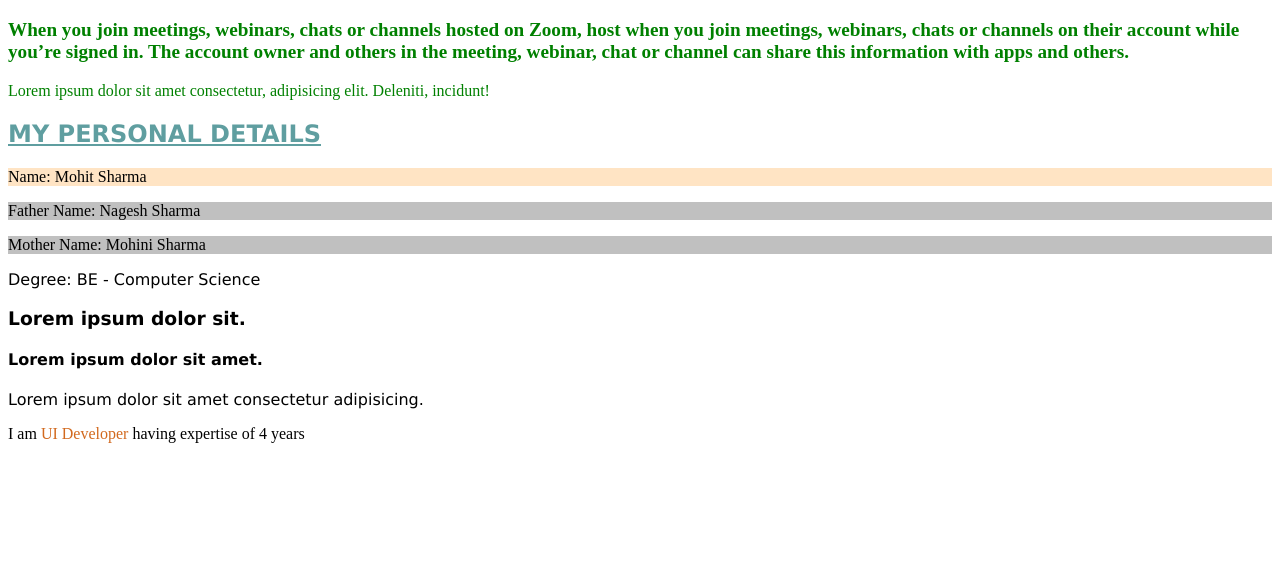
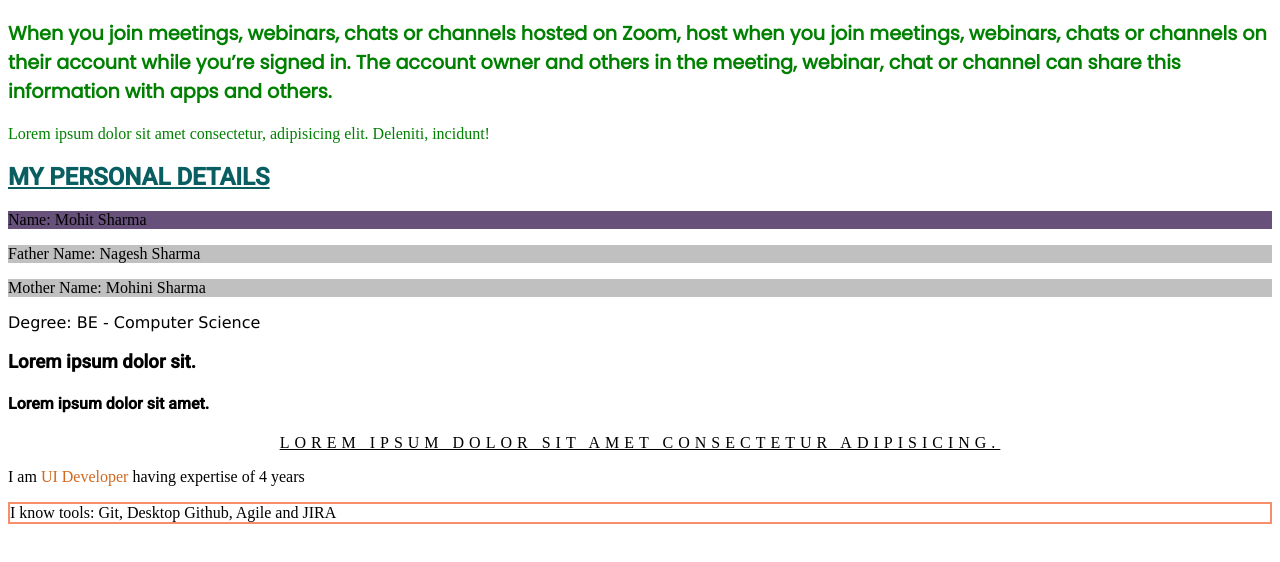
Before and after one commit to SurajKumbhar1994/MyProfile, a plain HTML site: page basicCSS.html in a window 1280 px wide. Drawn offline with Linux system fonts and the light colour scheme.

```diff
--- a/basicCSS.html
+++ b/basicCSS.html
@@ -4,17 +4,20 @@
     <meta charset="UTF-8">
     <meta name="viewport" content="width=device-width, initial-scale=1.0">
     <title>Basic CSS</title>
+    <link rel="preconnect" href="https://fonts.googleapis.com">
+    <link rel="preconnect" href="https://fonts.gstatic.com" crossorigin>
+    <link href="https://fonts.googleapis.com/css2?family=Poppins&family=Roboto:wght@500&display=swap" rel="stylesheet">
     <style>
        h2{
         text-decoration: underline;
         text-transform: uppercase;
-        color: cadetblue;
+        color: rgb(9, 94, 97);
        }
        /* p{
         color: cadetblue;
        } */
        #myName{
-         background-color: bisque;
+         background-color: #675079;
        }
        .parentName{
          background-color: silver;
@@ -22,17 +25,34 @@
        .degree{
         font-family: Verdana, Geneva, Tahoma, sans-serif;
        }
-       h3, h4, #personal, .dummy{
-        font-family: Verdana, Geneva, Tahoma, sans-serif;
+       h3, h4, #personal{
+        font-family: 'Roboto', sans-serif;
        }
+
        #developer{
         color: chocolate;
+       }
+       .dummy{
+        text-transform: uppercase;
+        text-align: center;
+        letter-spacing: 5px;
+        text-decoration: underline;
+
+       }
+       .mainPara{
+        font-family: 'Poppins', sans-serif;
+       }
+       .tools{
+        /* border-style: solid;
+        border-width: 2px;
+        border-color: rgb(247, 142, 105); */
+        border: 2px solid rgb(247, 142, 105);
        }
 
     </style>
 </head>
 <body>
-    <p style="color:green; font-size: larger; font-weight: bolder;"> When you join meetings, webinars, chats or channels hosted on Zoom, host when you join meetings, webinars, chats or channels on their account while you’re signed in. The account owner and others in the meeting, webinar, chat or channel can share this information with apps and others. </p>
+    <p class="mainPara" style="color:green; font-size: larger; font-weight: bolder;"> When you join meetings, webinars, chats or channels hosted on Zoom, host when you join meetings, webinars, chats or channels on their account while you’re signed in. The account owner and others in the meeting, webinar, chat or channel can share this information with apps and others. </p>
     <p style="color: green;">Lorem ipsum dolor sit amet consectetur, adipisicing elit. Deleniti, incidunt!</p>
     <h2 id="personal"> My personal Details </h2>
     <p id="myName">Name: Mohit Sharma</p>
@@ -43,5 +63,7 @@
     <h4>Lorem ipsum dolor sit amet.</h4>
     <p class="dummy">Lorem ipsum dolor sit amet consectetur adipisicing.</p>
     <p>I am <span id="developer">UI Developer</span> having expertise of 4 years</p>
+
+    <p class="tools" >I know tools: Git, Desktop Github, Agile and JIRA</p>
 </body>
 </html>
```
Also changed, not shown: index.html (+8 -4 lines).
